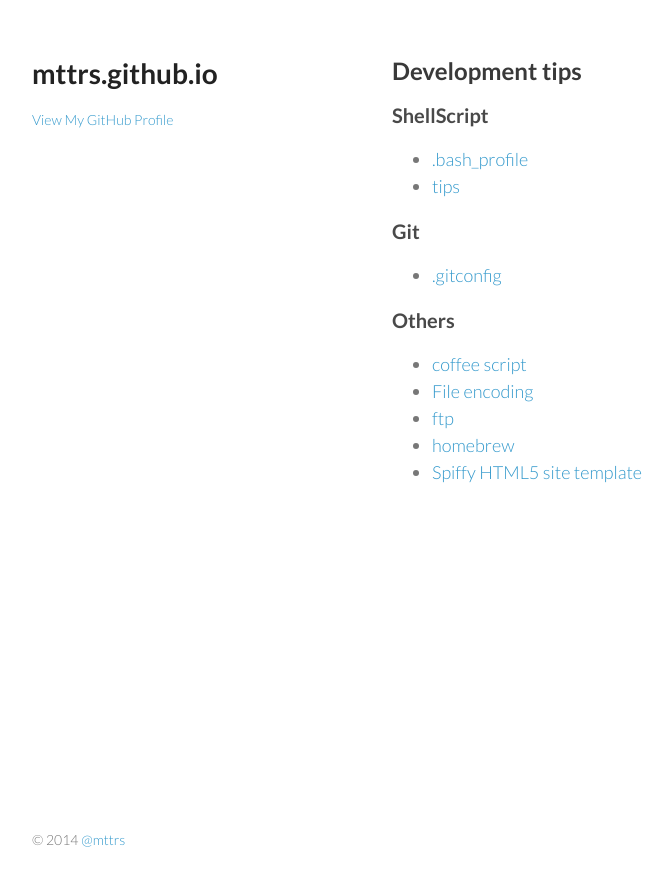
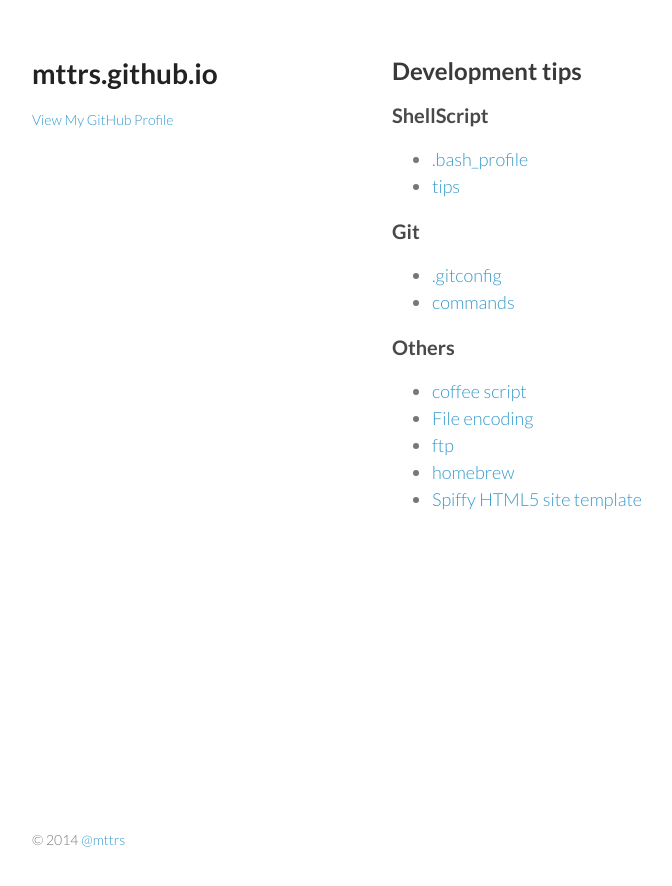
Before and after one commit to gitter-badger/mttrs.github.io, a Jekyll site: the page built from index.md, in a window 1280 px wide. Shown: the top 886 px of the page, without its empty margins (178-850 px from the left). Built offline with Jekyll 4.4.1, drawn with Linux system fonts in a browser that asks for light colours.

Commit message:
Update index.md

```diff
--- a/index.md
+++ b/index.md
@@ -32,6 +32,11 @@ layout: default
       <li class="link-list">
         <a href="https://github.com/mttrs/notes/blob/master/.gitconfig" target="_blank">
          .gitconfig
+        </a>
+      </li>
+      <li class="link-list">
+        <a href="https://github.com/mttrs/notes/blob/master/git_commands.md" target="_blank">
+         commands
         </a>
       </li>
     </ul>
```
